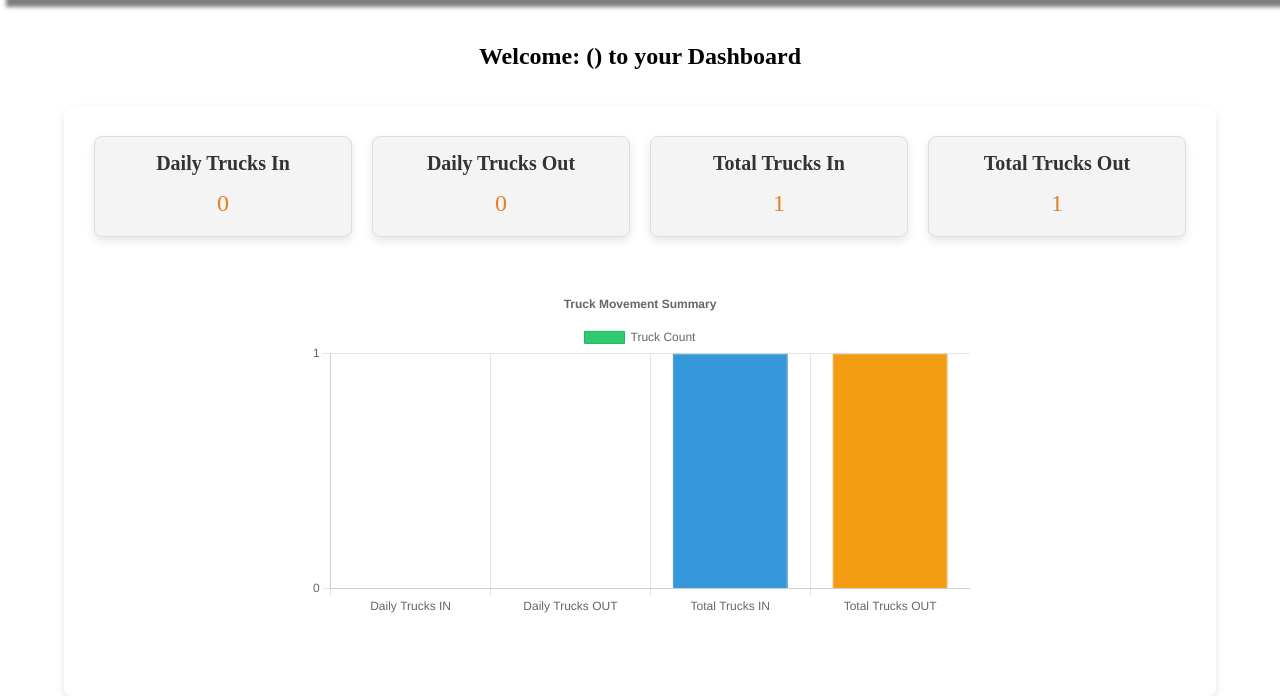
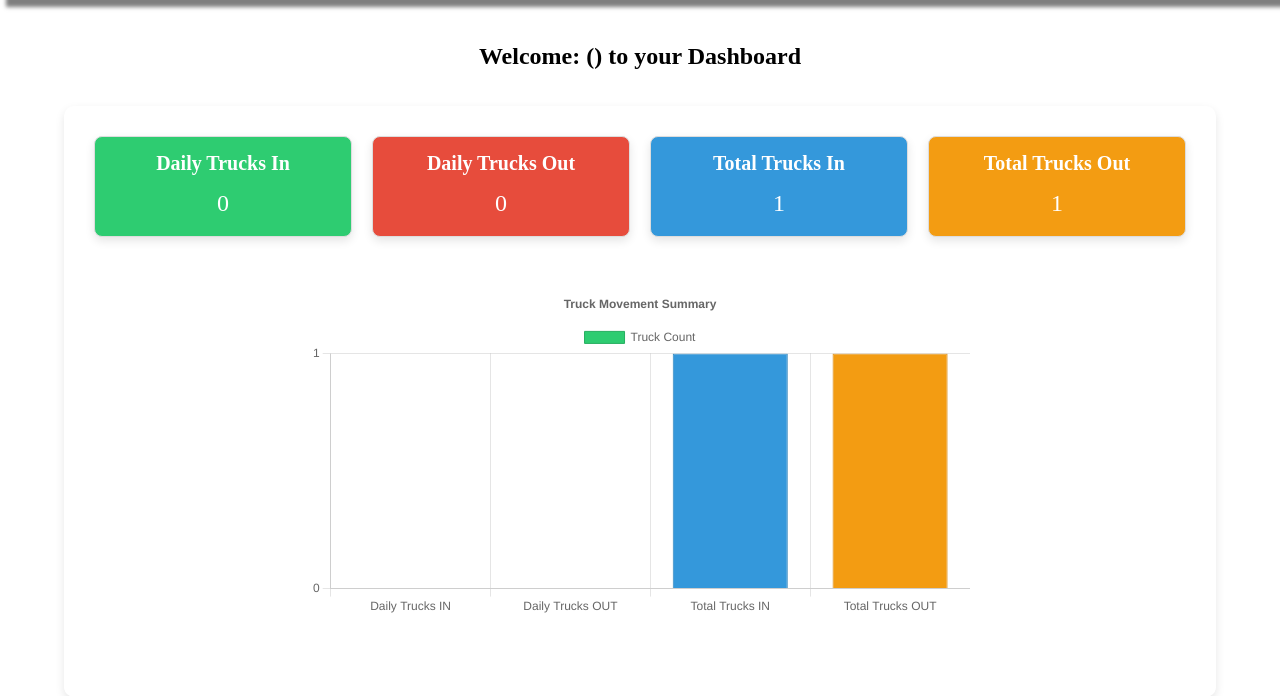
Before and after one commit to sparklweb1988/quarryInventory, a Django app: page /dashboard in a window 1280 px wide. Shown: the part 73-769 px from the top of the page. Run offline with Django 5.2, Linux system fonts and the light colour scheme; data comes from the database, SQL or seed files in the repository.

Commit message:
Update dashboard.html

```diff
--- a/core/templates/dashboard.html
+++ b/core/templates/dashboard.html
@@ -15,25 +15,28 @@
   <div class="card">
 
   <!-- Flex layout for cards -->
-  <div class="card-container">
-    <div class="card">
-      <h2>Daily Trucks In</h2>
-      <p>{{ daily_in }}</p>
-    </div>
-    <div class="card">
-      <h2>Daily Trucks Out</h2>
-      <p>{{ daily_out }}</p>
-    </div>
-    <div class="card">
-      <h2>Total Trucks In</h2>
-      <p>{{ total_in }}</p>
+ <div class="card-container">
+
+    <div class="card" style="background-color:#2ecc71;">
+      <h2 style="color:#fff;">Daily Trucks In</h2>
+      <p style="color:#fff;">{{ daily_in }}</p>
     </div>
 
+    <div class="card" style="background-color:#e74c3c;">
+      <h2 style="color:#fff;">Daily Trucks Out</h2>
+      <p style="color:#fff;">{{ daily_out }}</p>
+    </div>
 
-    <div class="card">
-      <h2>Total Trucks Out</h2>
-      <p>{{ total_out }}</p>
+    <div class="card" style="background-color:#3498db;">
+      <h2 style="color:#fff;">Total Trucks In</h2>
+      <p style="color:#fff;">{{ total_in }}</p>
     </div>
+
+    <div class="card" style="background-color:#f39c12;">
+      <h2 style="color:#fff;">Total Trucks Out</h2>
+      <p style="color:#fff;">{{ total_out }}</p>
+    </div>
+
   </div>
 
   <!-- Chart -->
```
